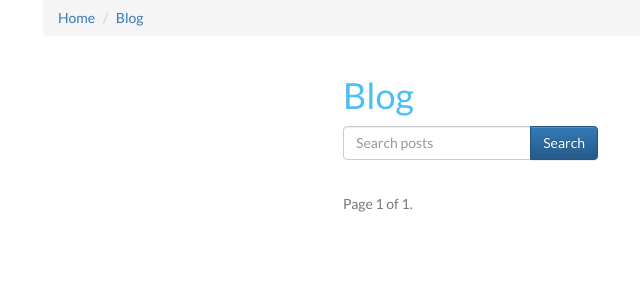
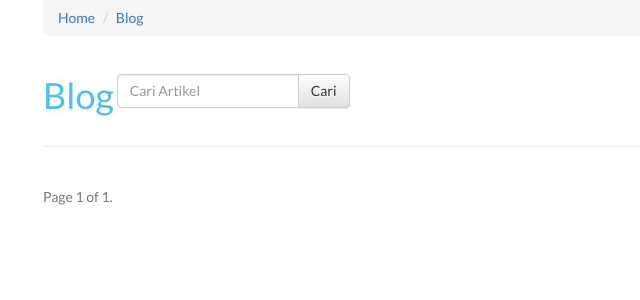
Before and after one commit to dimansion/portfolio-django, a Django app: page /blog/ in a window 1280 px wide. Shown: the top 300 px of the page, without its empty margins (27-667 px from the left). Run offline with Django 3.2, Linux system fonts and the light colour scheme; tables that the repository leaves empty hold one stand-in row (values such as "Sample post"); some libraries are stand-ins or nearby versions.

Commit message:
add button explore

```diff
--- a/static/css/component.css
+++ b/static/css/component.css
@@ -196,6 +196,11 @@ html.js,
 
 /* Menu button */
 
+.btn-custom {
+	background-color: #fff;
+	opacity: 0.5;
+}
+
 .menu-button {
 	position: absolute;
 	z-index: 1000;
--- a/static/js/main.js
+++ b/static/js/main.js
@@ -141,7 +141,7 @@
 	// opens the menu
 	function openMenu() {
 		// toggle the menu button
-		classie.add(menuCtrl, 'menu-button--open')
+		classie.add(menuCtrl, 'menu-button--open');
 		// stack gets the class "pages-stack--open" to add the transitions
 		classie.add(stack, 'pages-stack--open');
 		// reveal the menu
--- a/templates/blog/post_list.html
+++ b/templates/blog/post_list.html
@@ -2,39 +2,43 @@
 {% block post_detail_link %}<li><a href='{% url "blog:list" %}'>Blog</a></li>{% endblock %}
 {% block content %}
 
-<div class='col-sm-6 col-sm-offset-3'>
-    <h1>{{ title }}</h1>
-<form method='GET' action='' class='row'>
-        <div class='col-sm-6'>
+<form method='GET' action='' class='form-inline'>
+        <div class="form-group">
+            <h1>{{ title }}</h1>
+        </div>
+        <div class='form-group'>
             <div class='input-group'>
-                <input class='form-control' type='text' name='q' placeholder='Search posts' value='{{ request.GET.q }}'/>
+                <input class='form-control' type='text' name='q' placeholder='Cari Artikel' value='{{ request.GET.q }}'/>
                 <span class='input-group-btn'>
                     <!-- <input class='btn btn-default' type='submit' value='Search' /> -->
-                    <button class='btn btn-primary' type='submit'>Search <i class="fa fa-search"></i></button>
+                    <button class='btn btn-default' type='submit'>Cari <i class="fa fa-search"></i></button>
                 </span>
             </div>
         </div>
 </form>
+<hr>
 <div class="row">
+{% for obj in object_list %}
 
-{% for obj in object_list %}
-  <div class="col-sm-6">
+  <div class="col-sm-3">
     <div class="thumbnail">
         {% if obj.image %}
          <img src='{{ obj.image.url }}' class='img-responsive' />
         {% endif %}
-      <div class="caption post-detail-item">
+      <div class="caption">
         {% if obj.draft %}<h3>Staff only: Draft</h3>{% endif %} {% if obj.publish > today %}<h3>Staff Only: Future Post</h3>{% endif %}
-        <h3><a href='{{ obj.get_absolute_url }}'>{{ obj.title }}</a> <small>{{ obj.publish }}</small></h3>
-        {% if obj.user.get_full_name %}<p>Author: {{ obj.user.get_full_name }}</p>{% endif %}
-        <p><a href="{{ obj.get_absolute_url }}" class="btn btn-info" role="button">View</a></p>
+        <p>{{ obj.publish|date:"M d, Y" }}</p>
+        <a href='{{ obj.get_absolute_url }}'><h3 style="padding: 15px 0">{{ obj.title }}</h3></a>
+        {{ obj.get_markdown|truncatechars_html:100 }}
+        <p><a href="{{ obj.get_absolute_url }}" class="btn btn-custom" role="button">Read</a></p>
+        <!-- <hr>
+        {% if obj.author.get_full_name %}<p>Author: {{ obj.author.get_full_name }}</p>{% endif %} -->
       </div>
     </div>
   </div>
-  {% endfor %}
 
+{% endfor %}
 </div>
-
 
 <div class="pagination">
     <span class="step-links">
@@ -54,7 +58,4 @@
 
 
 
-
-</div>
-
 {% endblock content %}
```
Also changed, not shown: templates/portfolio/base.html (+17 -3 lines), 3 other files.
